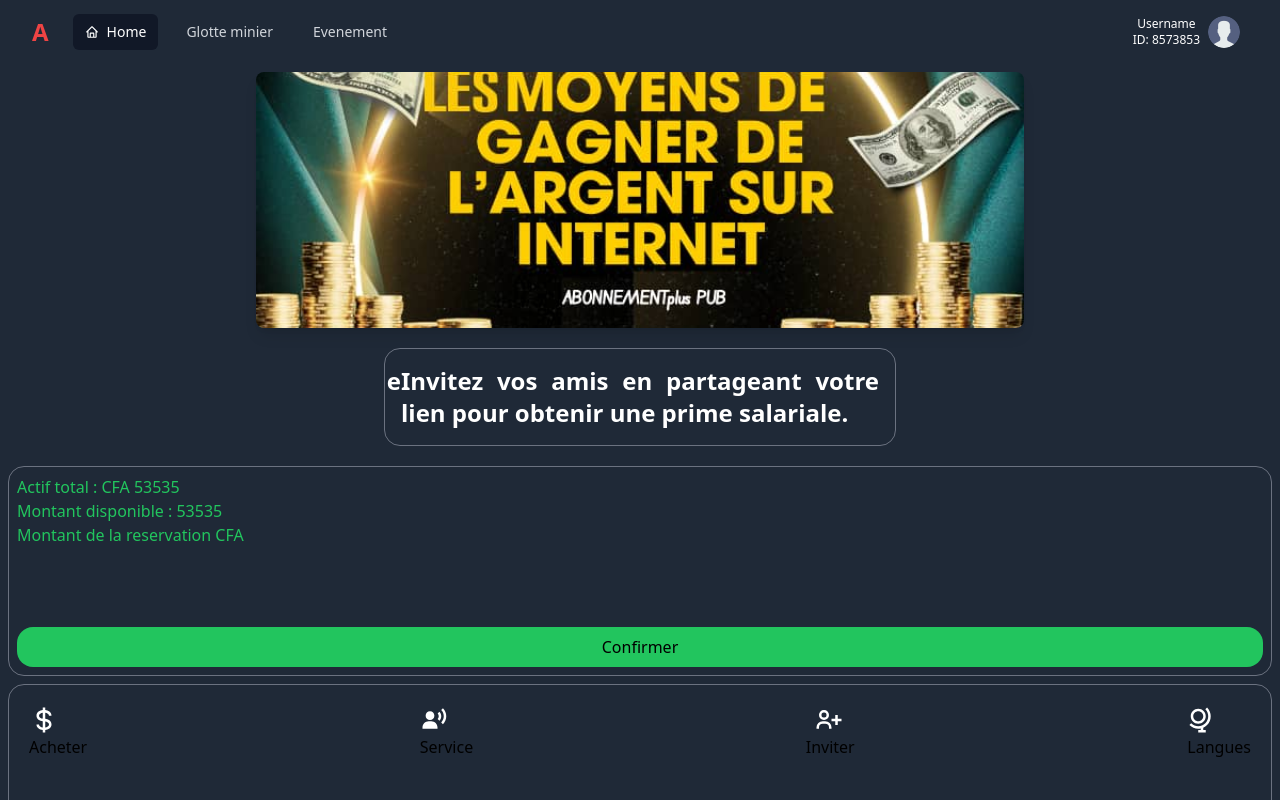
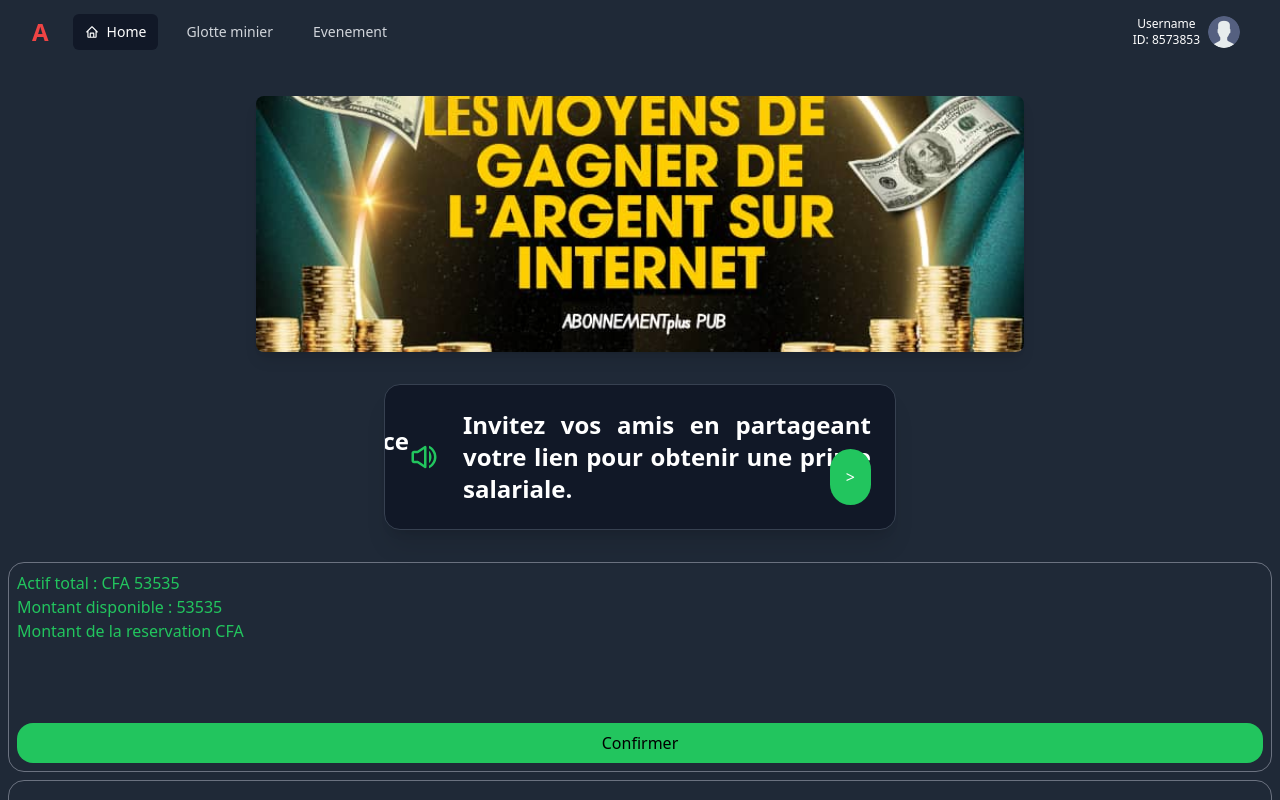
Before and after one commit to TechSupport84/abonnement, a React (Vite) app: page / in a window 1280 px wide. Shown: the top 800 px of the page. Built offline with nearby package versions, Linux system fonts and the light colour scheme.

Commit message:
updated by removing pnpm

```diff
--- a/src/pages/HomePage.jsx
+++ b/src/pages/HomePage.jsx
@@ -5,38 +5,56 @@
 import SlicePage from '../components/SlicePage';
 
 function HomePage() {
-  const slices = [
-    { id: 1, icons: <BiVolumeFull className="text-green-500 text-2xl " />, detail: "Gagnez jusqu'à 100% du bénéfice de votre abonnement" },
-    { id: 2, icons: <BiVolumeFull className="text-2xl text-green-500" />, detail: "Invitez vos amis en partageant votre lien pour obtenir une prime salariale." },
-  ];
+  const [customize, setCustomize] = useState(false);
+  const [slices, setSlices] = useState([
+    { id: 1, icons: <BiVolumeFull className="text-green-500 text-3xl" />, detail: "Gagnez jusqu'à 100% du bénéfice de votre abonnement" },
+    { id: 2, icons: <BiVolumeFull className="text-3xl text-green-500" />, detail: "Invitez vos amis en partageant votre lien pour obtenir une prime salariale." },
+  ]);
 
   const [currentIndex, setCurrentIndex] = useState(0);
 
   useEffect(() => {
     const interval = setInterval(() => {
       setCurrentIndex((prevIndex) => (prevIndex + 1) % slices.length);
-    }, 3000); // Change slide every 3 seconds
+    }, 3000);
 
     return () => clearInterval(interval);
   }, [slices.length]);
 
+  const handleCustomize = () => {
+    setCustomize((prevCustomize) => !prevCustomize);
+    setCurrentIndex(0);
+    shuffleSlices();
+  };
+
+  const shuffleSlices = () => {
+    const shuffled = [...slices].sort(() => Math.random() - 0.5);
+    setSlices(shuffled);
+  };
+
   return (
-    <div className="mt-2">
-      {/* Image Slider Section */}
-      <div className="image-pub flex justify-center items-center mb-5">
+    <div className="mt-8">
+      <div className="image-pub flex justify-center items-center mb-8">
         <SlicePage />
       </div>
 
-      {/* Text Slider Section */}
-      <div className="border rounded-2xl border-gray-500 overflow-hidden w-full max-w-lg mx-auto bg-gray-800 p-4 mt-4 relative mb-5">
+      <div className="border rounded-2xl border-gray-700 overflow-hidden w-full max-w-lg mx-auto bg-gray-900 p-6 mt-8 relative mb-8 shadow-xl">
         <div className="flex transition-transform duration-700 ease-in-out" style={{ transform: `translateX(-${currentIndex * 100}%)` }}>
           {slices.map((slice) => (
-            <div key={slice.id} className="flex items-center justify-between  w-full flex-shrink-0 gap-4 text-justify">
-
-              <span className="text-white font-bold text-2xl "> {slice.detail}</span>
-
+            <div key={slice.id} className="flex items-center justify-start w-full flex-shrink-0 gap-6 text-justify">
+              <span className="text-green-500">{slice.icons}</span>
+              <div className="text-white font-semibold text-xl md:text-2xl leading-snug">{slice.detail}</div>
             </div>
           ))}
+        </div>
+
+        <div className="absolute bottom-6 right-6">
+          <button
+            onClick={handleCustomize}
+            className="text-white bg-green-500 p-4 rounded-full focus:outline-none hover:bg-green-600 transform hover:scale-110 transition duration-300"
+          >
+            {customize ? '>' : '>'}
+          </button>
         </div>
       </div>
 
```
